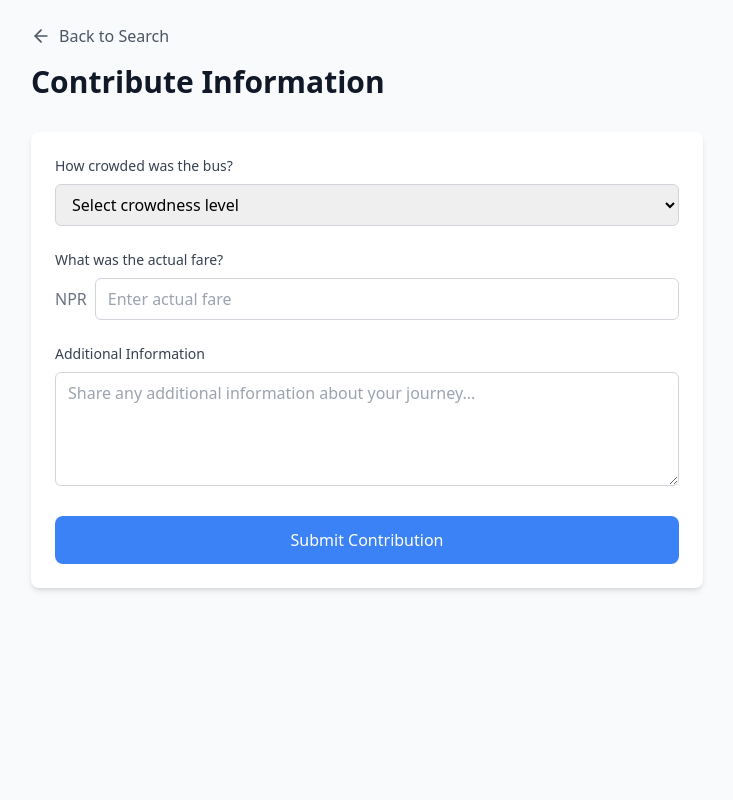
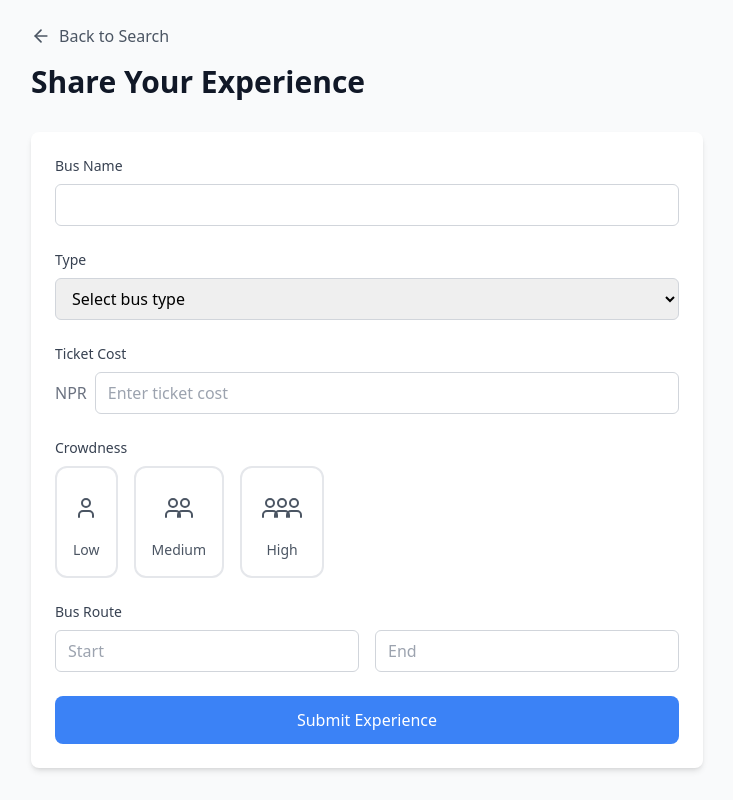
Before and after one commit to atrociousdinner/Hackfest2, a React (Vite) app: page /contribute in a window 1280 px wide. Shown: the whole page, without its empty margins (273-1006 px from the left). Built offline with nearby package versions, Linux system fonts and the light colour scheme.

Commit message:
random commit 2

```diff
--- a/src/components/ContributePage.jsx
+++ b/src/components/ContributePage.jsx
@@ -1,35 +1,42 @@
 import React, { useState } from 'react';
 import { useNavigate, useLocation } from 'react-router-dom';
-import { ArrowLeft } from 'lucide-react';
+import { ArrowLeft, User } from 'lucide-react';
 
-const ContributePage = () => {
+const ContributePage = ({ searchParams, showResults }) => {
   const navigate = useNavigate();
   const location = useLocation();
-  const selectedRoute = location.state?.selectedRoute;
+
+  const [formData, setFormData] = useState({
+    busName: '',
+    type: '',
+    ticketCost: '',
+    crowdness: '',
+    startPoint: searchParams?.from || '',
+    endPoint: searchParams?.to || ''
+  });
 
   const handleBack = () => {
-    // Navigate back with state to indicate we're coming from contribute page
     navigate('/', {
       state: {
         fromContribute: true,
-        searchParams,
-        showResults
-      }
+        searchParams: searchParams,
+        showResults: showResults
+      },
+      replace: true
     });
   };
 
-  const [formData, setFormData] = useState({
-    crowdness: '',
-    actualFare: '',
-    additionalInfo: ''
-  });
-
   const handleSubmit = (e) => {
     e.preventDefault();
-    // Handle form submission logic here
     console.log('Form submitted:', formData);
-    // Navigate back to main page
-    navigate('/');
+    navigate('/', {
+      state: {
+        fromContribute: true,
+        searchParams: searchParams,
+        showResults: showResults
+      },
+      replace: true
+    });
   };
 
   const handleChange = (e) => {
@@ -40,82 +47,163 @@ const ContributePage = () => {
     }));
   };
 
+  const busTypes = ['Local', 'Tourist', 'Deluxe', 'Semi-Deluxe'];
+
+  const CrowdIndicator = ({ level, selected, onClick, count }) => (
+    <button
+      type="button"
+      onClick={onClick}
+      className={`relative flex flex-col items-center p-4 border-2 rounded-xl transition-all duration-200 ${
+        selected
+          ? 'border-blue-500 bg-blue-50 shadow-md'
+          : 'border-gray-200 hover:border-gray-300 hover:bg-gray-50'
+      }`}
+    >
+      <div className="flex items-center justify-center h-12 mb-2">
+        {[...Array(count)].map((_, index) => (
+          <div
+            key={index}
+            className={`relative ${
+              index > 0 ? '-ml-3' : ''
+            }`}
+          >
+            <User
+              className={`w-6 h-6 ${
+                selected ? 'text-blue-600' : 'text-gray-600'
+              }`}
+              strokeWidth={2}
+            />
+          </div>
+        ))}
+      </div>
+      <span className={`text-sm font-medium ${
+        selected ? 'text-blue-600' : 'text-gray-600'
+      }`}>
+        {level}
+      </span>
+    </button>
+  );
+
   return (
     <div className="min-h-screen bg-gray-50 p-6">
     <div className="max-w-2xl mx-auto">
-        {/* Header */}
       <div className="mb-8">
         <button
-            onClick={handleBack}  // Use handleBack instead of direct navigation
+          onClick={handleBack}
           className="flex items-center text-gray-600 hover:text-gray-800 mb-4"
         >
           <ArrowLeft className="w-5 h-5 mr-2" />
           Back to Search
         </button>
-          <h1 className="text-3xl font-bold text-gray-900">Contribute Information</h1>
-          {selectedRoute && (
-            <p className="text-gray-600 mt-2">
-              Route: {selectedRoute.name || 'Selected Route'}
-            </p>
-          )}
+          <h1 className="text-3xl font-bold text-gray-900">Share Your Experience</h1>
         </div>
 
-        {/* Form */}
-        <form onSubmit={handleSubmit} className="bg-white rounded-lg shadow-md p-6">
-          <div className="space-y-6">
-            {/* Crowdness */}
+        <form onSubmit={handleSubmit} className="bg-white rounded-lg shadow-md p-6 space-y-6">
+          {/* Bus Name */}
           <div>
             <label className="block text-sm font-medium text-gray-700 mb-2">
-                How crowded was the bus?
+              Bus Name
+            </label>
+            <input
+              type="text"
+              name="busName"
+              value={formData.busName}
+              onChange={handleChange}
+              className="w-full border border-gray-300 rounded-md px-3 py-2"
+              required
+            />
+          </div>
+
+          {/* Bus Type */}
+          <div>
+            <label className="block text-sm font-medium text-gray-700 mb-2">
+              Type
             </label>
             <select
-                name="crowdness"
-                value={formData.crowdness}
+              name="type"
+              value={formData.type}
               onChange={handleChange}
               className="w-full border border-gray-300 rounded-md px-3 py-2"
               required
             >
-                <option value="">Select crowdness level</option>
-                <option value="empty">Empty (0-20%)</option>
-                <option value="light">Light (20-40%)</option>
-                <option value="moderate">Moderate (40-60%)</option>
-                <option value="heavy">Heavy (60-80%)</option>
-                <option value="full">Full (80-100%)</option>
+              <option value="">Select bus type</option>
+              {busTypes.map(type => (
+                <option key={type} value={type}>{type}</option>
+              ))}
             </select>
           </div>
 
-            {/* Actual Fare */}
+          {/* Ticket Cost */}
           <div>
             <label className="block text-sm font-medium text-gray-700 mb-2">
-                What was the actual fare?
+              Ticket Cost
             </label>
             <div className="flex items-center">
               <span className="text-gray-500 mr-2">NPR</span>
               <input
                 type="number"
-                  name="actualFare"
-                  value={formData.actualFare}
+                name="ticketCost"
+                value={formData.ticketCost}
                 onChange={handleChange}
                 className="flex-1 border border-gray-300 rounded-md px-3 py-2"
-                  placeholder="Enter actual fare"
+                placeholder="Enter ticket cost"
                 required
               />
             </div>
           </div>
 
-            {/* Additional Information */}
+          {/* Crowdness */}
           <div>
             <label className="block text-sm font-medium text-gray-700 mb-2">
-                Additional Information
+              Crowdness
             </label>
-              <textarea
-                name="additionalInfo"
-                value={formData.additionalInfo}
+            <div className="flex space-x-4">
+              <CrowdIndicator
+                level="Low"
+                selected={formData.crowdness === 'low'}
+                onClick={() => setFormData(prev => ({ ...prev, crowdness: 'low' }))}
+                count={1}
+              />
+              <CrowdIndicator
+                level="Medium"
+                selected={formData.crowdness === 'medium'}
+                onClick={() => setFormData(prev => ({ ...prev, crowdness: 'medium' }))}
+                count={2}
+              />
+              <CrowdIndicator
+                level="High"
+                selected={formData.crowdness === 'high'}
+                onClick={() => setFormData(prev => ({ ...prev, crowdness: 'high' }))}
+                count={3}
+              />
+            </div>
+          </div>
+
+          {/* Bus Route */}
+          <div>
+            <label className="block text-sm font-medium text-gray-700 mb-2">
+              Bus Route
+            </label>
+            <div className="grid grid-cols-2 gap-4">
+              <input
+                type="text"
+                name="startPoint"
+                value={formData.startPoint}
                 onChange={handleChange}
-                rows={4}
-                className="w-full border border-gray-300 rounded-md px-3 py-2"
-                placeholder="Share any additional information about your journey..."
+                className="border border-gray-300 rounded-md px-3 py-2"
+                placeholder="Start"
+                required
               />
+              <input
+                type="text"
+                name="endPoint"
+                value={formData.endPoint}
+                onChange={handleChange}
+                className="border border-gray-300 rounded-md px-3 py-2"
+                placeholder="End"
+                required
+              />
+            </div>
           </div>
 
           {/* Submit Button */}
@@ -123,9 +211,8 @@ const ContributePage = () => {
             type="submit"
             className="w-full bg-blue-500 hover:bg-blue-600 text-white py-3 rounded-lg font-medium transition duration-200"
           >
-              Submit Contribution
+            Submit Experience
           </button>
-          </div>
         </form>
       </div>
     </div>
```
Lines whose indentation alone changed are shown as unchanged.
